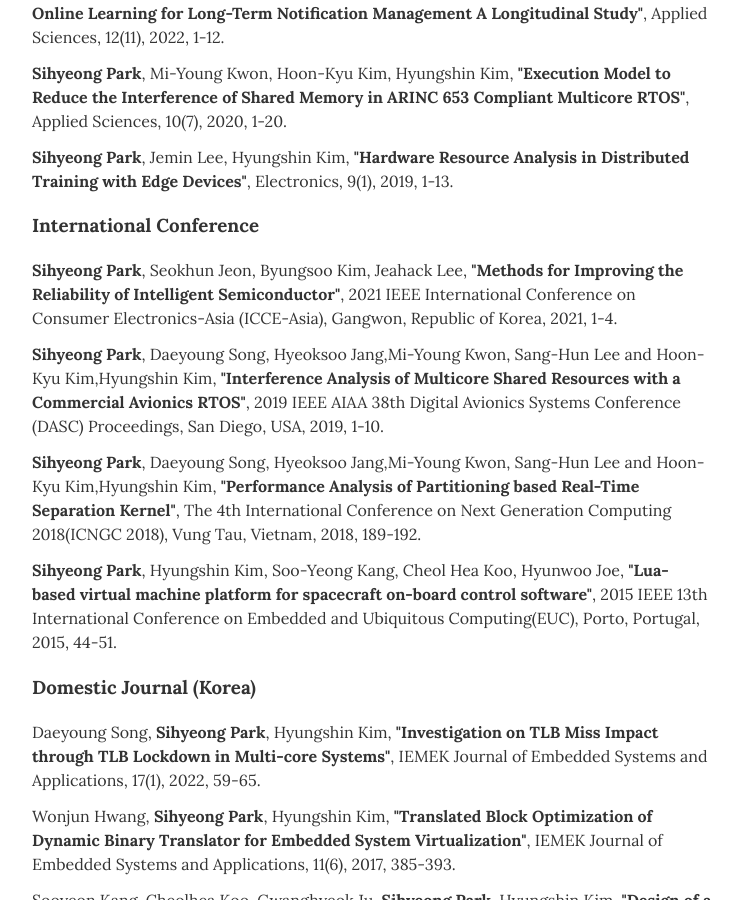
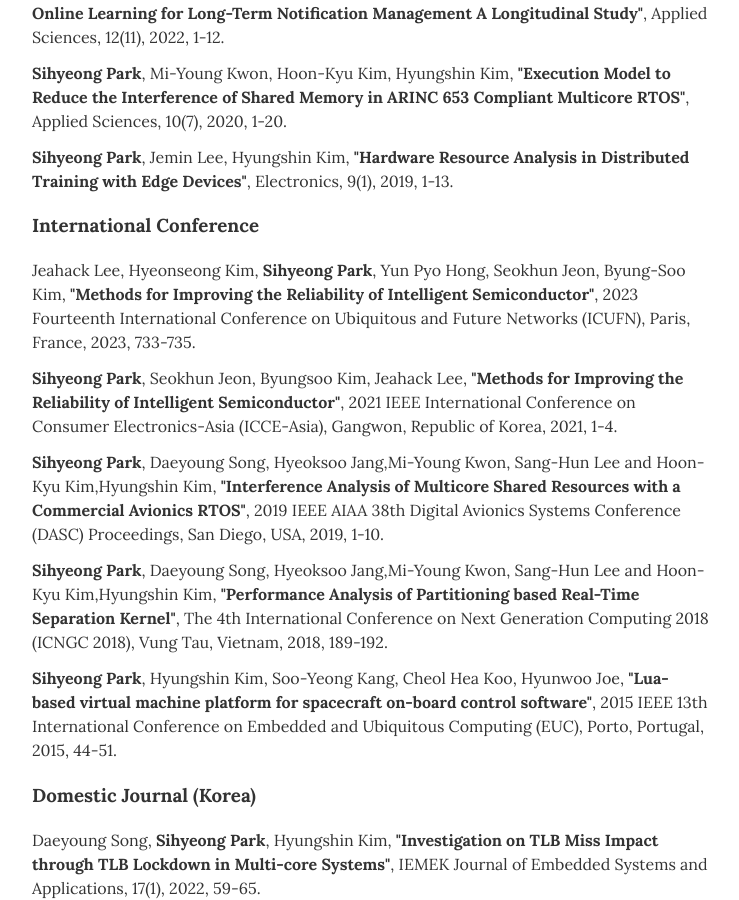
Before and after one commit to sihyeong/sihyeong.github.io, a Jekyll site: the page built from index.html, in a window 1280 px wide and 900 px high, scrolled down 1314 px. Shown: the whole window, without its empty margins (268-1007 px from the left). Built offline with Jekyll 4.4.1, drawn with Linux system fonts in a browser that asks for light colours.

Commit message:
Update i_c_publication.yml

```diff
--- a/_data/i_c_publication.yml
+++ b/_data/i_c_publication.yml
@@ -1,3 +1,11 @@
+- name: Methods for Improving the Reliability of Intelligent Semiconductor
+  author: Jeahack Lee, Hyeonseong Kim, <b>Sihyeong Park</b>, Yun Pyo Hong, Seokhun Jeon, Byung-Soo Kim
+  publisher: 2023 Fourteenth International Conference on Ubiquitous and Future Networks (ICUFN)
+  datetime: 2023
+  pageStart: 733
+  pageEnd: 735
+  contentLocation: Paris, France
+
 - name: Methods for Improving the Reliability of Intelligent Semiconductor
   author: <b>Sihyeong Park</b>, Seokhun Jeon, Byungsoo Kim, Jeahack Lee
   publisher: 2021 IEEE International Conference on Consumer Electronics-Asia (ICCE-Asia)
@@ -16,7 +24,7 @@
 
 - name: Performance Analysis of Partitioning based Real-Time Separation Kernel
   author: <b>Sihyeong Park</b>, Daeyoung Song, Hyeoksoo Jang,Mi-Young Kwon, Sang-Hun Lee and Hoon-Kyu Kim,Hyungshin Kim
-  publisher: The 4th International Conference on Next Generation Computing 2018(ICNGC 2018)
+  publisher: The 4th International Conference on Next Generation Computing 2018 (ICNGC 2018)
   datetime: 2018
   pageStart: 189
   pageEnd: 192
@@ -24,7 +32,7 @@
 
 - name: Lua-based virtual machine platform for spacecraft on-board control software
   author: <b>Sihyeong Park</b>, Hyungshin Kim, Soo-Yeong Kang, Cheol Hea Koo, Hyunwoo Joe
-  publisher: 2015 IEEE 13th International Conference on Embedded and Ubiquitous Computing(EUC)
+  publisher: 2015 IEEE 13th International Conference on Embedded and Ubiquitous Computing (EUC)
   datetime: 2015
   pageStart: 44
   pageEnd: 51
```
